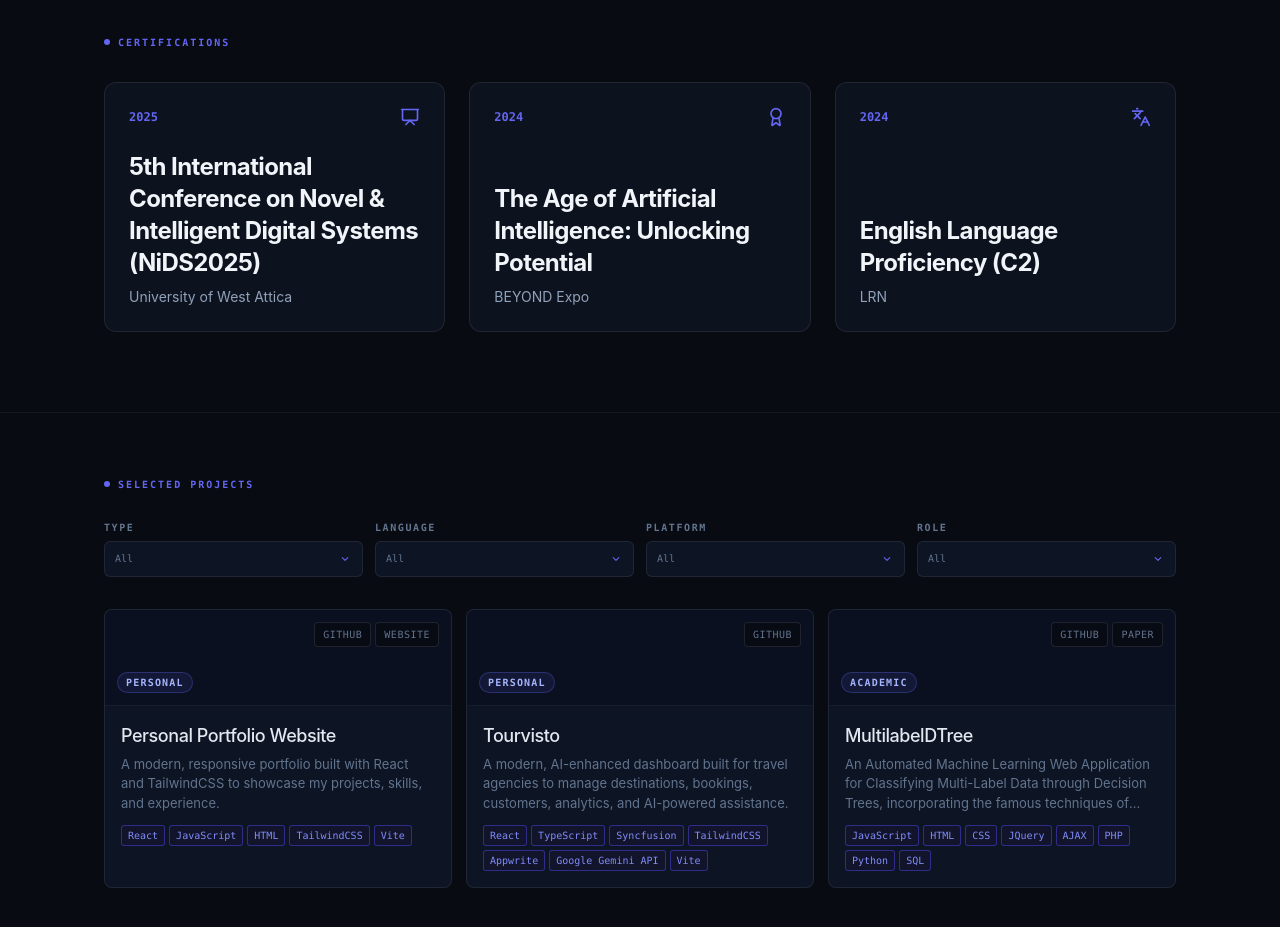
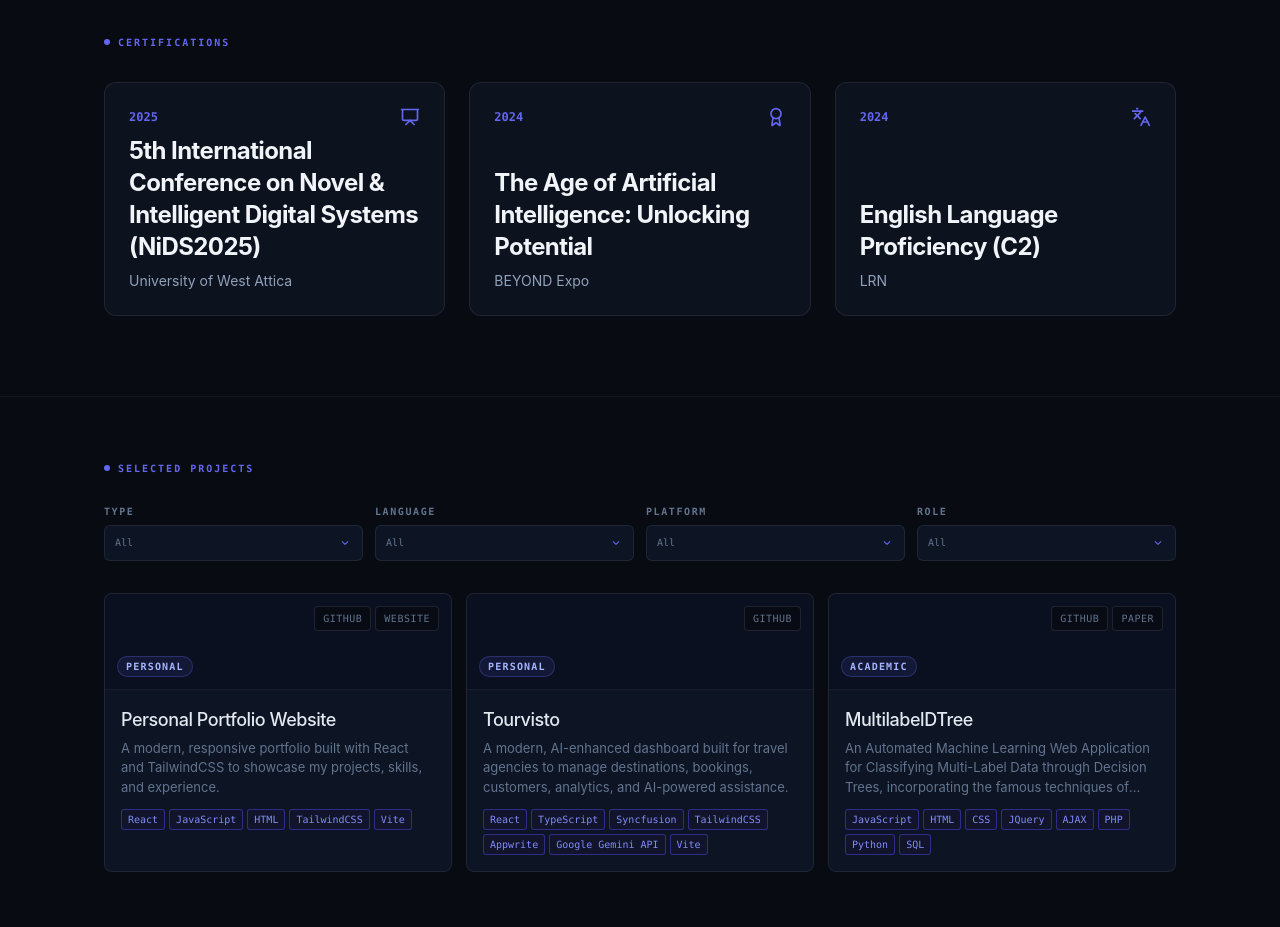
Before and after one commit to alexoiik/alexoiik.github.io, a React (Vite) app: page / in a window 1280 px wide. Shown: the part 2940-3867 px from the top of the page. Built offline with nearby package versions, Linux system fonts and the light colour scheme.

Commit message:
refactor: small fix on mt at Body: Title & Issuer in Certifications.jsx

```diff
--- a/src/sections/Certifications.jsx
+++ b/src/sections/Certifications.jsx
@@ -34,7 +34,7 @@ function Certifications() {
                 </div>
 
                 {/* Body: Title & Issuer */}
-                <div className="mt-6">
+                <div className="mt-2">
                   <h3 className="text-xl font-bold tracking-tight text-slate-100 sm:text-2xl">
                     {item.title}
                   </h3>
```
